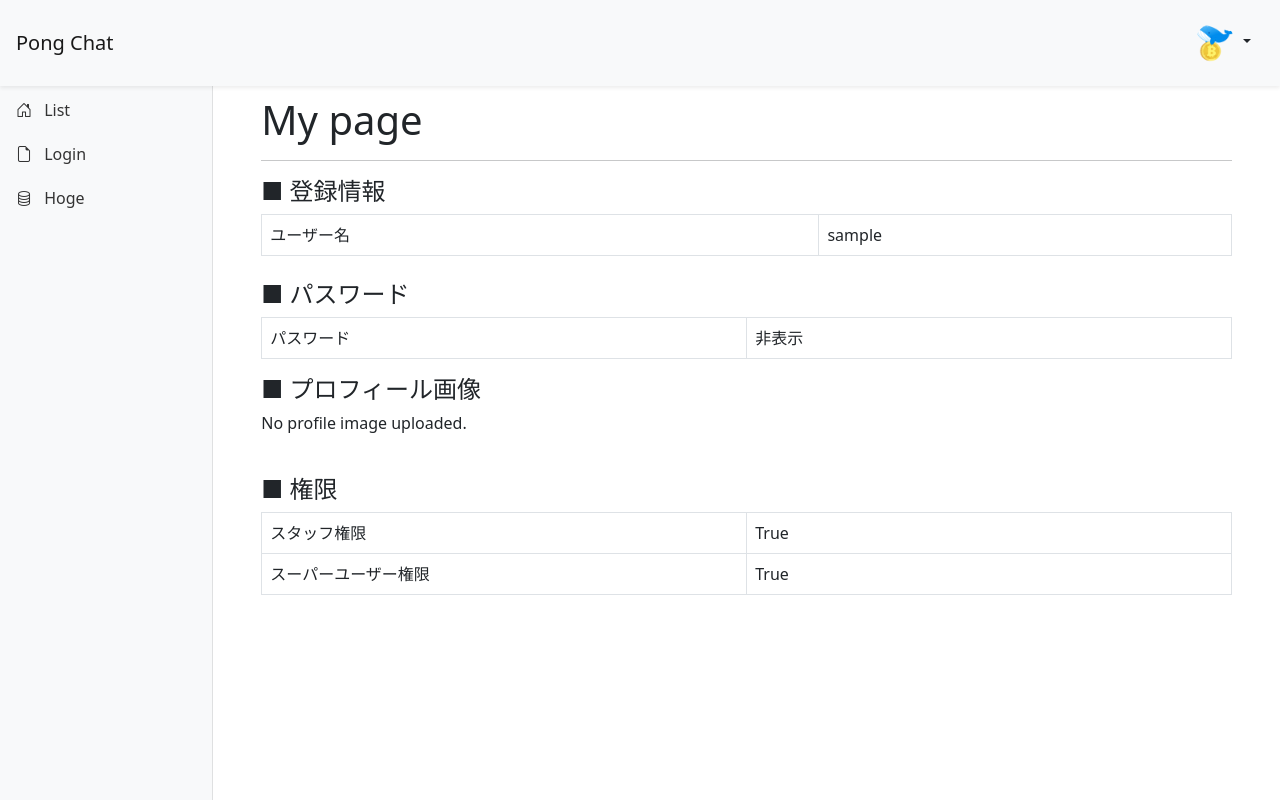
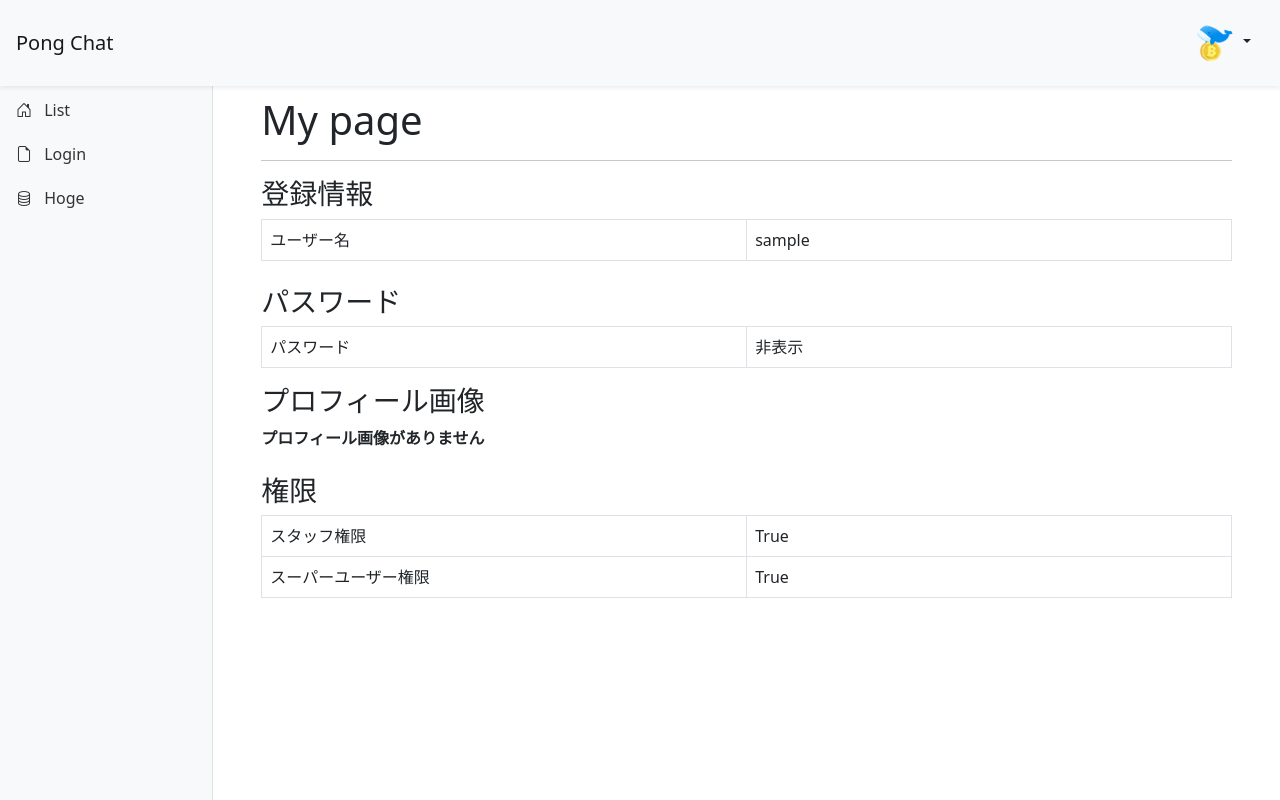
Before and after one commit to yuki-shimoda-crypto/42_ft_transcendence, a Django app: page /my_page/1/ in a window 1280 px wide. Run offline with Django 5.2, Linux system fonts and the light colour scheme; the visitor is signed in with stand-in values (Sample User, id 1); data comes from the database, SQL or seed files in the repository; some libraries are stand-ins or nearby versions.

Commit message:
[refactor]: #22 refactor preview_image.js, my_page.html and forms.py
[body]

[notes]

close #<issue-number>

```diff
--- a/PongChat/accounts/forms.py
+++ b/PongChat/accounts/forms.py
@@ -1,9 +1,6 @@
-from django.contrib.auth import get_user_model
 from django.contrib.auth.forms import AuthenticationForm, UserCreationForm
 
 from .models import CustomUser
-
-User = get_user_model()
 
 
 class LoginForm(AuthenticationForm):
@@ -24,6 +21,5 @@
         for field_name in self.fields:
             field = self.fields[field_name]
             field.widget.attrs["class"] = "form-control"
-            field.widget.attrs["required"] = ""
             if field_name == "profile_image":
                 field.label = "プロフィール画像"
--- a/PongChat/accounts/templates/accounts/my_page.html
+++ b/PongChat/accounts/templates/accounts/my_page.html
@@ -8,21 +8,21 @@
 
   <!-- アカウント情報 -->
   <div class="row">
-    <div class="col"><h4>■ 登録情報</h4></div>
+    <div class="col"><h3>登録情報</h3></div>
     <!-- 後で更新ボタン追加 -->
   </div>
   <table class="table table-bordered">
     <tbody>
       <tr>
-        <td>ユーザー名</td>
-        <td>{{ user.username }}</td>
+        <td style="width: 50%;">ユーザー名</td>
+        <td style="width: 50%;">{{ user.username }}</td>
       </tr>
     </tbody>
   </table>
 
   <!-- パスワード -->
   <div class="row mt-4">
-    <div class="col"><h4>■ パスワード</h4></div>
+    <div class="col"><h3>パスワード</h3></div>
     <!-- 後で更新ボタン追加 -->
   </div>
   <table class="table table-bordered">
@@ -34,20 +34,21 @@
     </tbody>
   </table>
 
+  <!-- プロフィール画像 -->
   <div class="row mb-4">
     <div class="col">
-      <h4>■ プロフィール画像</h4>
+      <h3>プロフィール画像</h3>
       {% if user.profile_image %}
       <img src="{{ user.profile_image.url }}" alt="Profile Image" class="rounded-circle" style="width: 150px; height: 150px; object-fit: cover;">
       {% else %}
-      <p>No profile image uploaded.</p>
+      <strong>プロフィール画像がありません</strong>
       {% endif %}
     </div>
   </div>
 
   <!-- 権限 -->
   <div class="row mt-4">
-    <div class="col"><h4>■ 権限</h4></div>
+    <div class="col"><h3>権限</h3></div>
   </div>
   <table class="table table-bordered">
     <tbody>
```
Also changed, not shown: PongChat/accounts/static/accounts/scripts/preview_image.js (+6 -6 lines).
